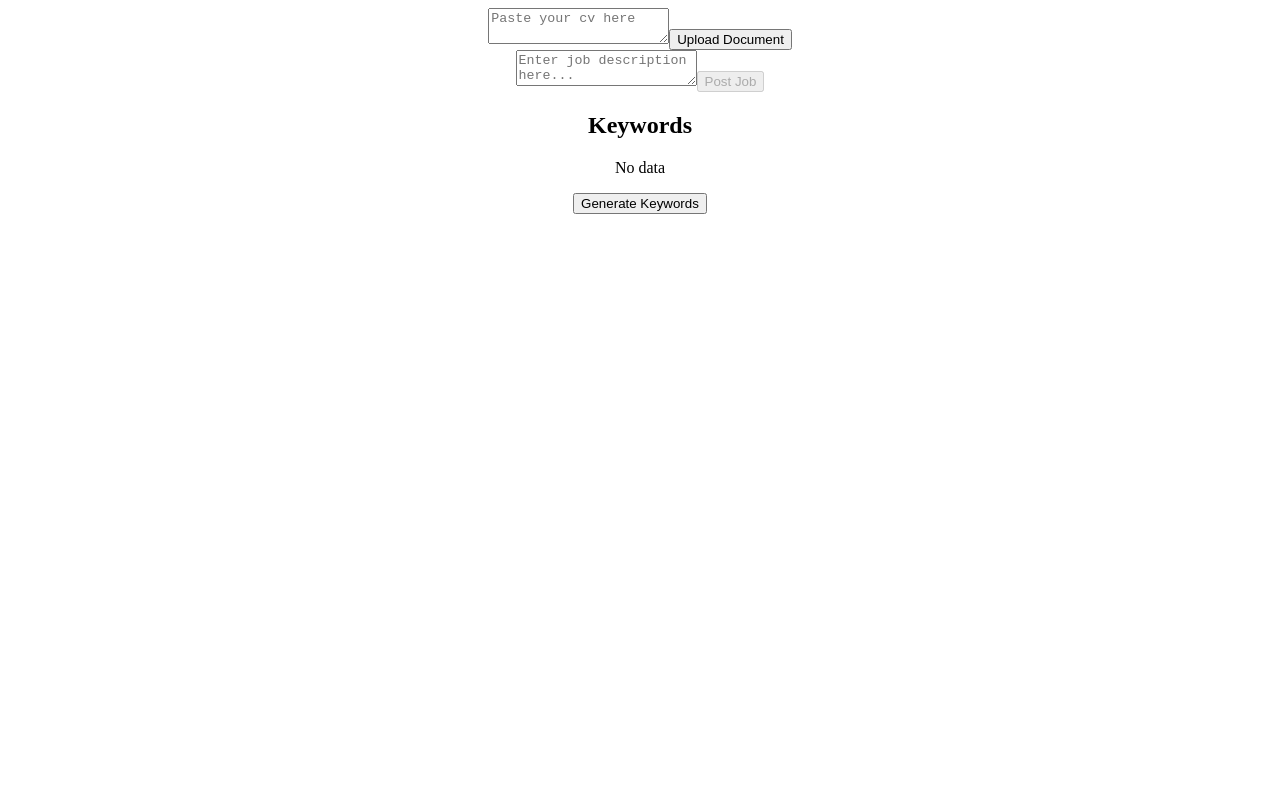
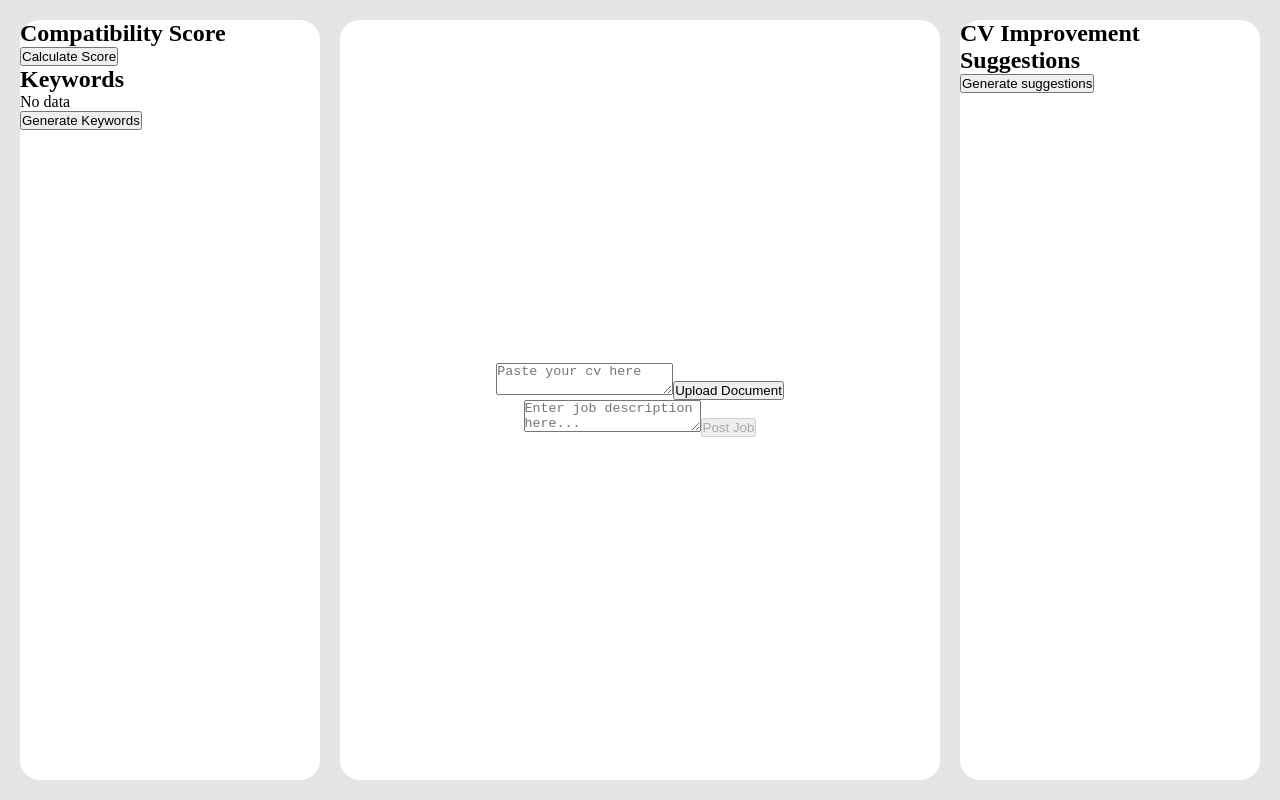
Before and after one commit to Presho99/job-hunter, a React (Create React App) app: page / in a window 1280 px wide. Built offline with nearby package versions, Linux system fonts and the light colour scheme.

Commit message:
Create the layout

```diff
--- a/src/App.css
+++ b/src/App.css
@@ -1,38 +1,47 @@
+*{
+  box-sizing: border-box;
+  margin: 0;
+  padding: 0;
+}
 .App {
-  text-align: center;
+  display: flex;
+  justify-content: center;
+  align-items: center;
+  height: 100vh;
+  overflow: hidden;
+  width: 100vw;
+  background-color: #E5E5E5;
+  padding: 20px;
 }
 
-.App-logo {
-  height: 40vmin;
-  pointer-events: none;
+.grid-container{
+  display: grid;
+  grid-template-columns: 1fr 2fr 1fr;
+  gap: 20px;
+  width: 100%;
+  height: 100%;
+
 }
 
-@media (prefers-reduced-motion: no-preference) {
-  .App-logo {
-    animation: App-logo-spin infinite 20s linear;
-  }
+.left, .middle, .right{
+background-color: #fff;
+border-radius: 20px;
 }
 
-.App-header {
-  background-color: #282c34;
-  min-height: 100vh;
+.left{
+  height: 100%;
+  width: 100%;
+  grid-column: 1 / 2;
+}
+
+.middle{
+  grid-column: 2 / 3;
   display: flex;
   flex-direction: column;
   align-items: center;
   justify-content: center;
-  font-size: calc(10px + 2vmin);
-  color: white;
 }
 
-.App-link {
-  color: #61dafb;
+.right{
+  grid-column: 3 / 4;
 }
-
-@keyframes App-logo-spin {
-  from {
-    transform: rotate(0deg);
-  }
-  to {
-    transform: rotate(360deg);
-  }
-}
--- a/src/App.js
+++ b/src/App.js
@@ -1,39 +1,41 @@
-import React, {useState} from 'react';
-import Job from './components/Job';
-import Keywords from './components/Keywords';
-import Doc from './components/Doc';
-import Score from './components/Score'
-import Correction from './components/Correction';
-import './App.css';
+import React, { useState } from "react";
+import Job from "./components/Job";
+import Keywords from "./components/Keywords";
+import Doc from "./components/Doc";
+import Score from "./components/Score";
+import Correction from "./components/Correction";
+import "./App.css";
 
 function App() {
-const [uploadedDoc, setUploadedDoc] = useState(null)
-const [jobDescription, setJobDescription] = useState('')
+  const [uploadedDoc, setUploadedDoc] = useState(null);
+  const [jobDescription, setJobDescription] = useState("");
 
   const handleDocumentUpload = (document) => {
-    setUploadedDoc(document)
-  }
+    setUploadedDoc(document);
+  };
 
   const handleJobSubmit = (jd) => {
-    console.log('Job description submitted', jd)
-    setJobDescription(jd)
-
-  }
+    console.log("Job description submitted", jd);
+    setJobDescription(jd);
+  };
 
   return (
     <div className="App">
-      <Doc handleUpload={handleDocumentUpload}/>
-      <Job onSubmit={handleJobSubmit}/>
-      <Keywords jobDescription={jobDescription}/>
-      {uploadedDoc && jobDescription && (
-        <div>
-          <Score jobDescription={jobDescription} uploadedDoc={uploadedDoc}/>
-        <Correction jobDescription={jobDescription} uploadedDoc={uploadedDoc}/>
+      <div className="grid-container">
+        <div className="left">
+          <Score jobDescription={jobDescription} uploadedDoc={uploadedDoc} />
+          <Keywords jobDescription={jobDescription} />
+        </div>
+        <div className="middle">
+          <Doc handleUpload={handleDocumentUpload} />
+          <Job onSubmit={handleJobSubmit} />
+        </div>
+        <div className="right">
+        <Correction jobDescription={jobDescription} uploadedDoc={uploadedDoc} />
         </div>
 
-      )}
 
-
+      </div>
     </div>
   );
 }
```
